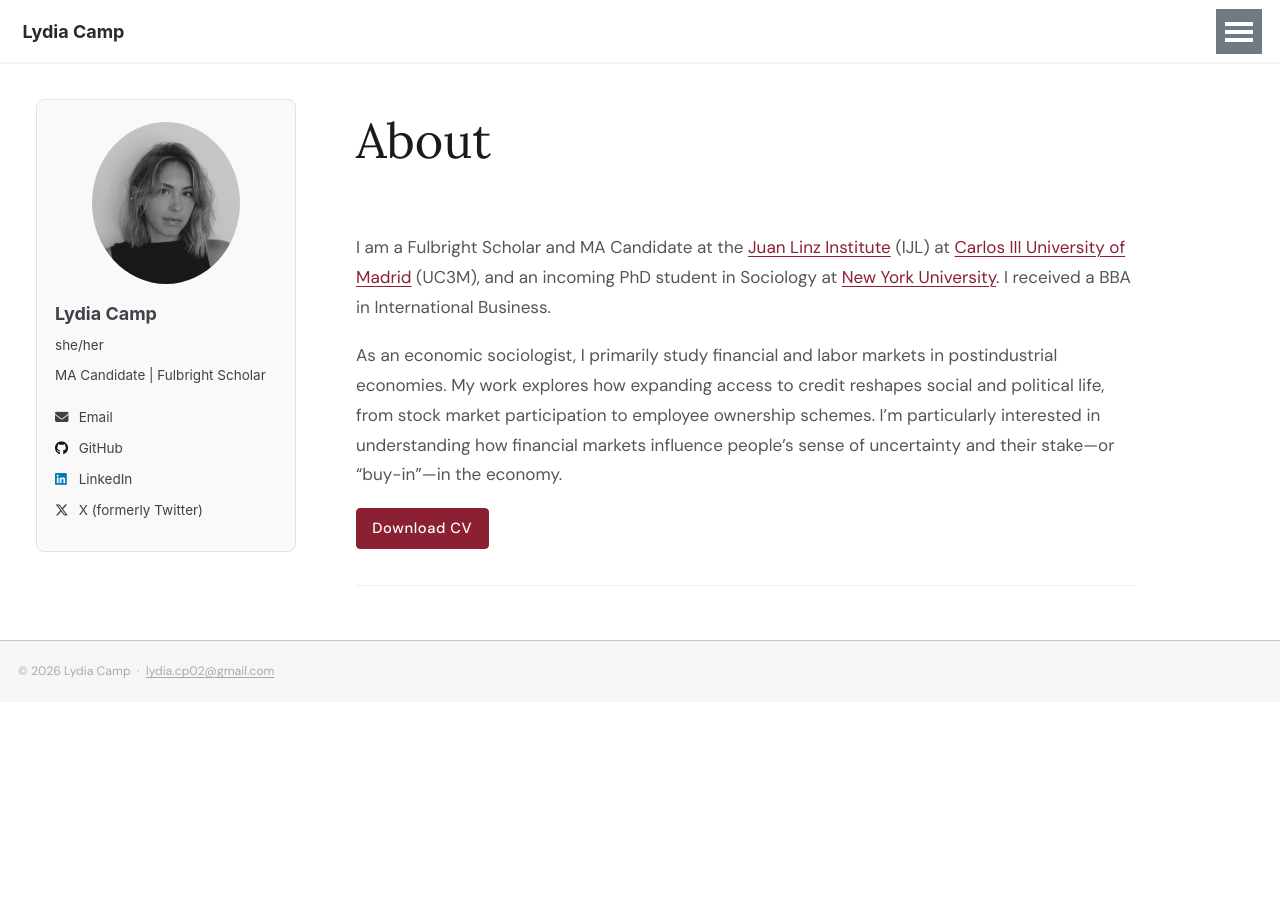
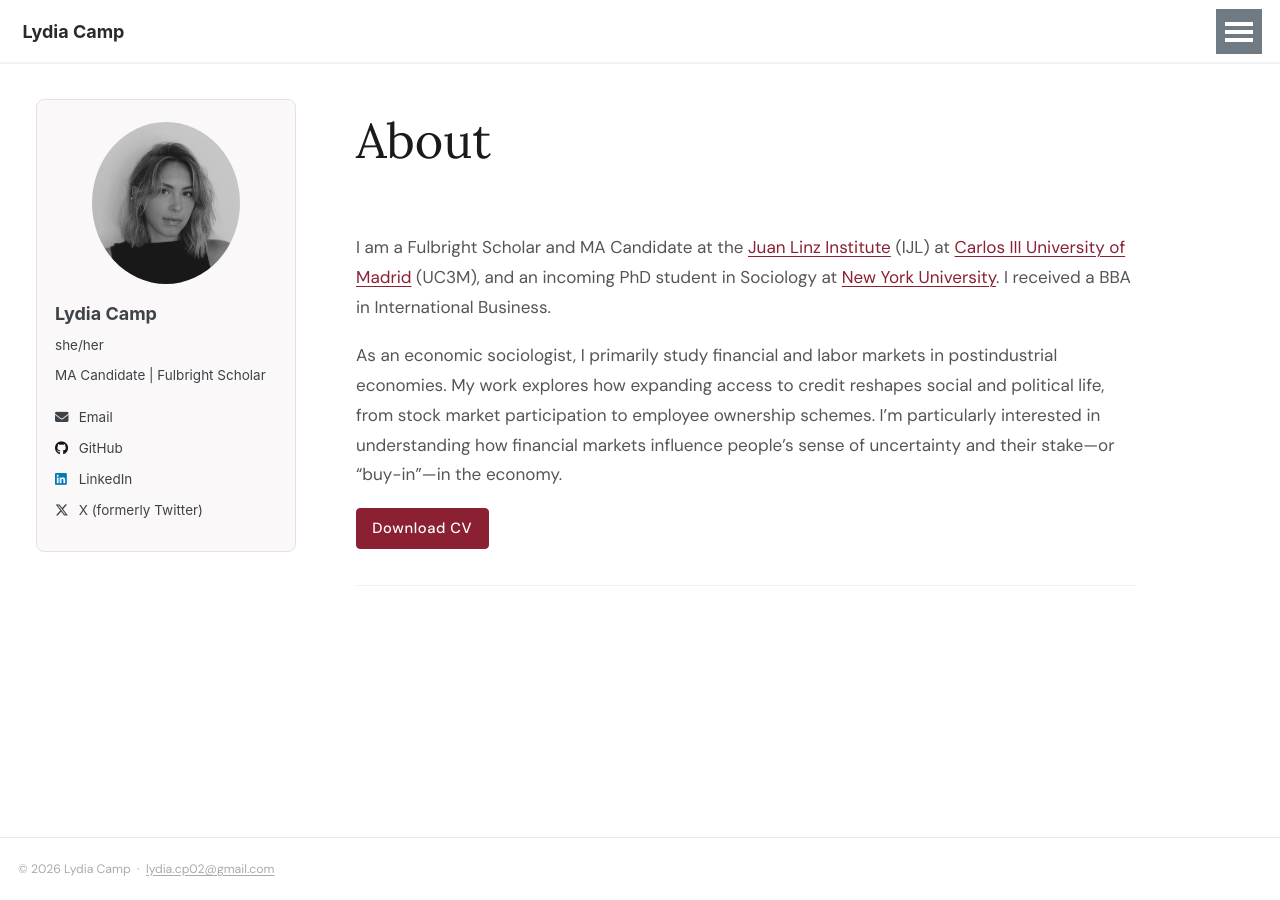
Before and after one commit to lydiagcamp/lydiagcamp.github.io, a Jekyll site: the page built from _pages/about.md, in a window 1280 px wide. Built offline with Jekyll 4.4.1, drawn with Linux system fonts in a browser that asks for light colours.

Commit message:
Fix footer: fixed to viewport bottom, always visible without scrolling
Co-Authored-By: Claude Sonnet 4.6 <noreply@anthropic.com>

```diff
--- a/assets/css/custom.css
+++ b/assets/css/custom.css
@@ -175,8 +175,19 @@ details[open] summary {
 
 /* Footer */
 .page__footer {
-  position: relative !important;
-  margin-top: 1em !important;
+  position: fixed !important;
+  bottom: 0 !important;
+  left: 0 !important;
+  width: 100% !important;
+  background: var(--global-bg-color, #fff) !important;
+  border-top: 1px solid #ede8e8 !important;
+  margin-top: 0 !important;
+  z-index: 10;
+}
+
+/* Stop page content from hiding behind fixed footer */
+#main {
+  padding-bottom: 2.5rem;
 }
 
 .page__footer-text {
```
